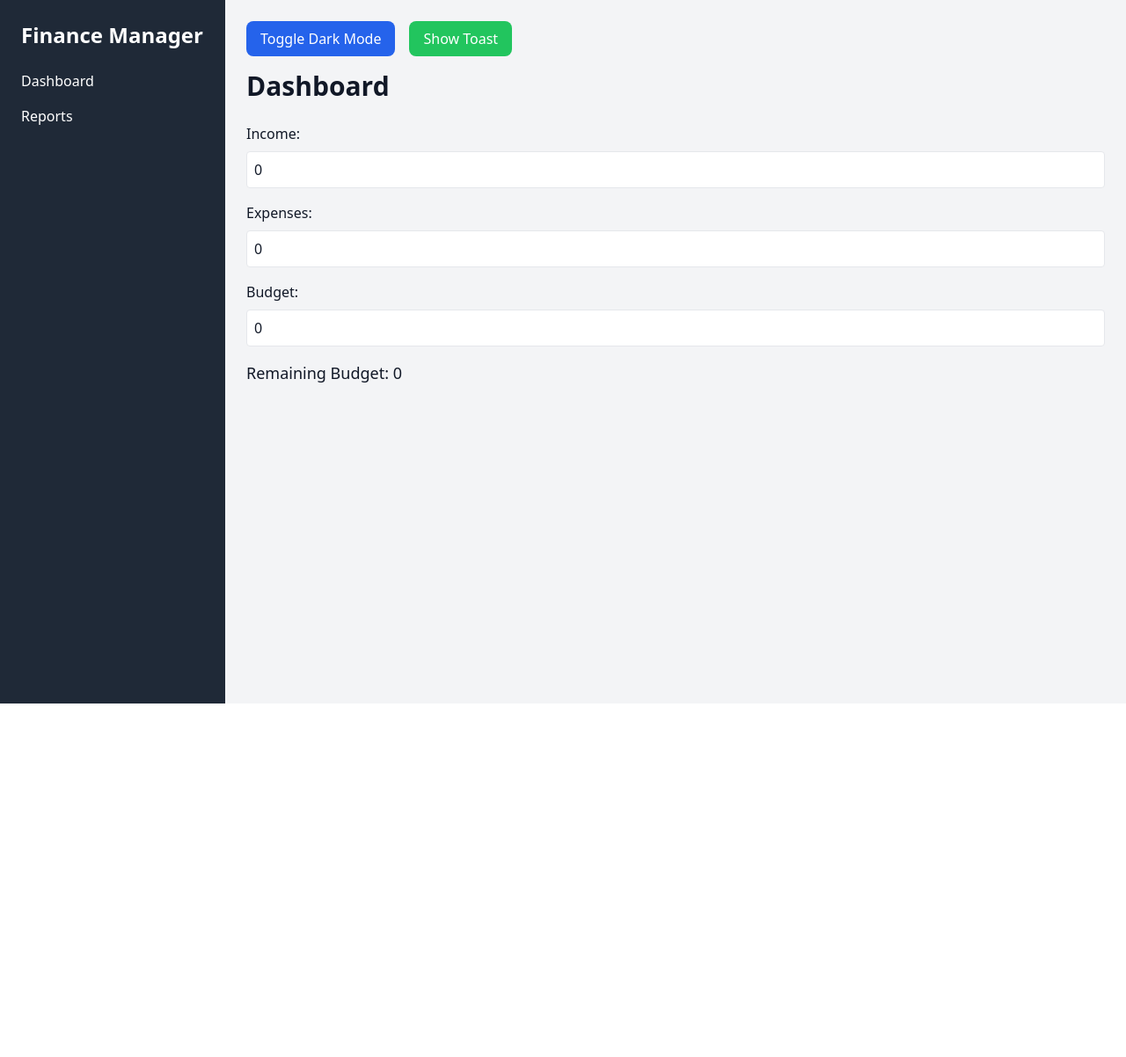
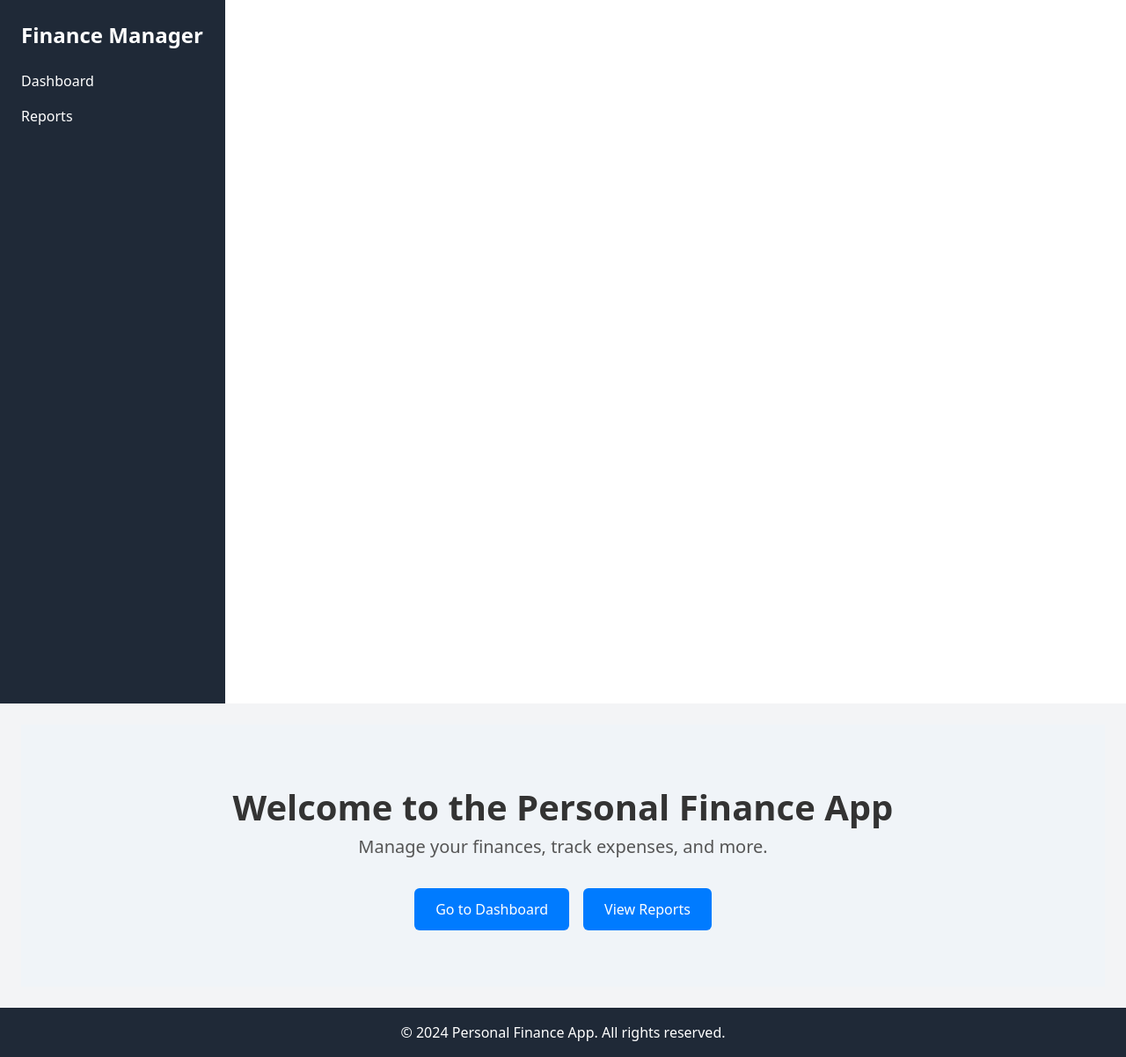
Before and after one commit to Sayan20899/personal-finance-app, a React (Create React App) app: page / in a window 1280 px wide. Shown: the whole page at 88% size. Before the commit the page ends 800 px from the top, so only its background shows below. Built offline with nearby package versions, Linux system fonts and the light colour scheme.

Commit message:
Update App.js

```diff
--- a/src/App.js
+++ b/src/App.js
@@ -1,57 +1,33 @@
-import React, { useState } from 'react';
+import React from 'react';
 import { BrowserRouter as Router, Route, Routes } from 'react-router-dom';
 import { FinanceProvider } from './context/FinanceContext';
+import Navbar from './components/Navbar';
+import HomePage from './pages/HomePage';
 import Dashboard from './pages/Dashboard';
 import Reports from './pages/Reports';
-import Navbar from './components/Navbar';
 
 const App = () => {
-  const [darkMode, setDarkMode] = useState(false);
-  const [showToast, setShowToast] = useState(false);
-
-  const notify = () => {
-    setShowToast(true);
-    setTimeout(() => setShowToast(false), 3000);
-  };
-
   return (
     <FinanceProvider>
       <Router>
-        <div className={darkMode ? 'dark' : ''}>
-          <div className="flex h-screen bg-gray-100 dark:bg-gray-900 text-gray-900 dark:text-white">
-            {/* Navbar for navigation */}
-            <Navbar />
-            <div className="flex-1 p-6">
-              {/* Toggle Dark Mode */}
-              <button
-                onClick={() => setDarkMode(!darkMode)}
-                className="mb-4 px-4 py-2 bg-blue-600 text-white rounded-lg"
-              >
-                Toggle {darkMode ? 'Light' : 'Dark'} Mode
-              </button>
+        <div className="App min-h-screen flex flex-col">
+          {/* Navbar Component */}
+          <Navbar />
 
-              {/* Toast notification button */}
-              <button
-                onClick={notify}
-                className="ml-4 mb-4 px-4 py-2 bg-green-500 text-white rounded-lg"
-              >
-                Show Toast
-              </button>
+          {/* Main content area */}
+          <div className="flex-grow p-6 bg-gray-100">
+            <Routes>
+              {/* Home page as default route */}
+              <Route path="/" element={<HomePage />} />
+              <Route path="/dashboard" element={<Dashboard />} />
+              <Route path="/reports" element={<Reports />} />
+            </Routes>
+          </div>
 
-              {/* Routes for navigating between Dashboard and Reports */}
-              <Routes>
-                <Route path="/" element={<Dashboard />} />
-                <Route path="/reports" element={<Reports />} />
-              </Routes>
-
-              {/* Toast Notification */}
-              {showToast && (
-                <div className="fixed bottom-4 right-4 bg-blue-500 text-white p-4 rounded-lg shadow-lg">
-                  Data saved successfully!
-                </div>
-              )}
-            </div>
-          </div>
+          {/* Footer (Optional) */}
+          <footer className="bg-gray-800 text-white text-center py-4">
+            © 2024 Personal Finance App. All rights reserved.
+          </footer>
         </div>
       </Router>
     </FinanceProvider>
```
